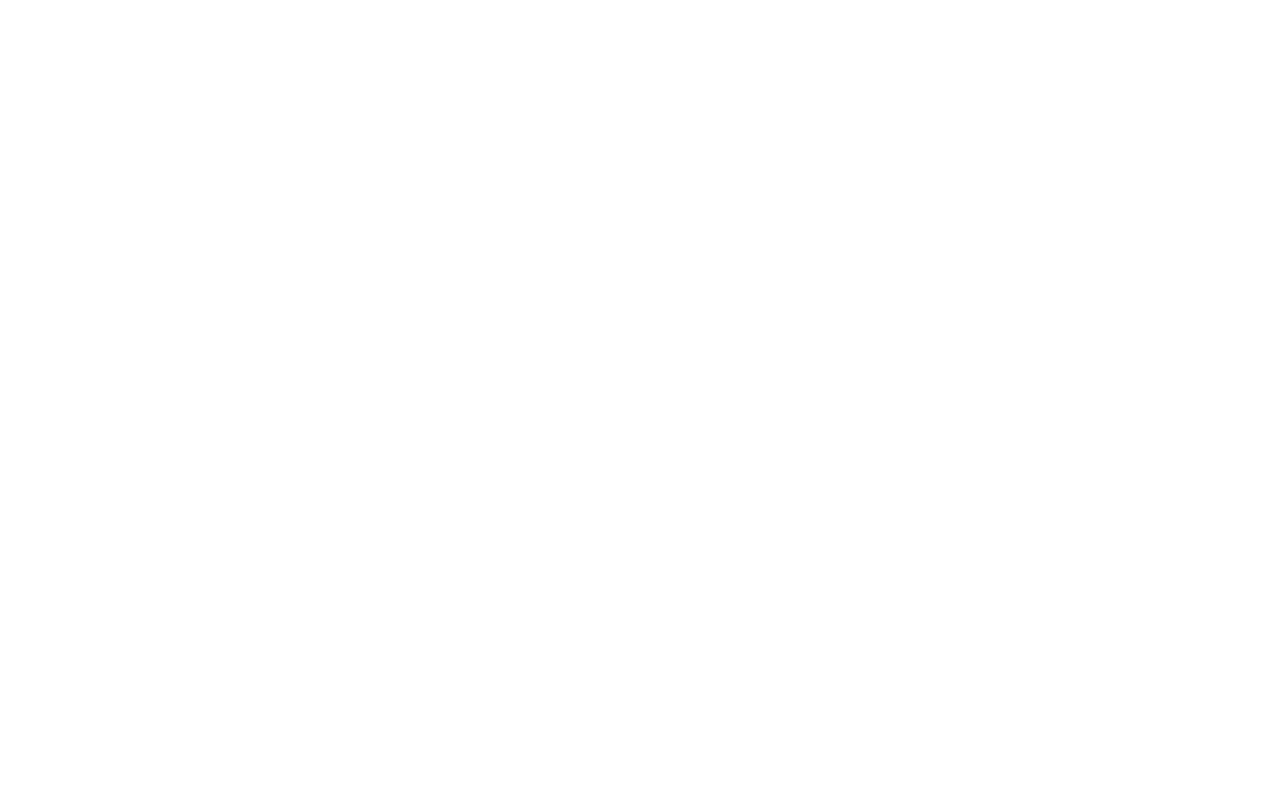
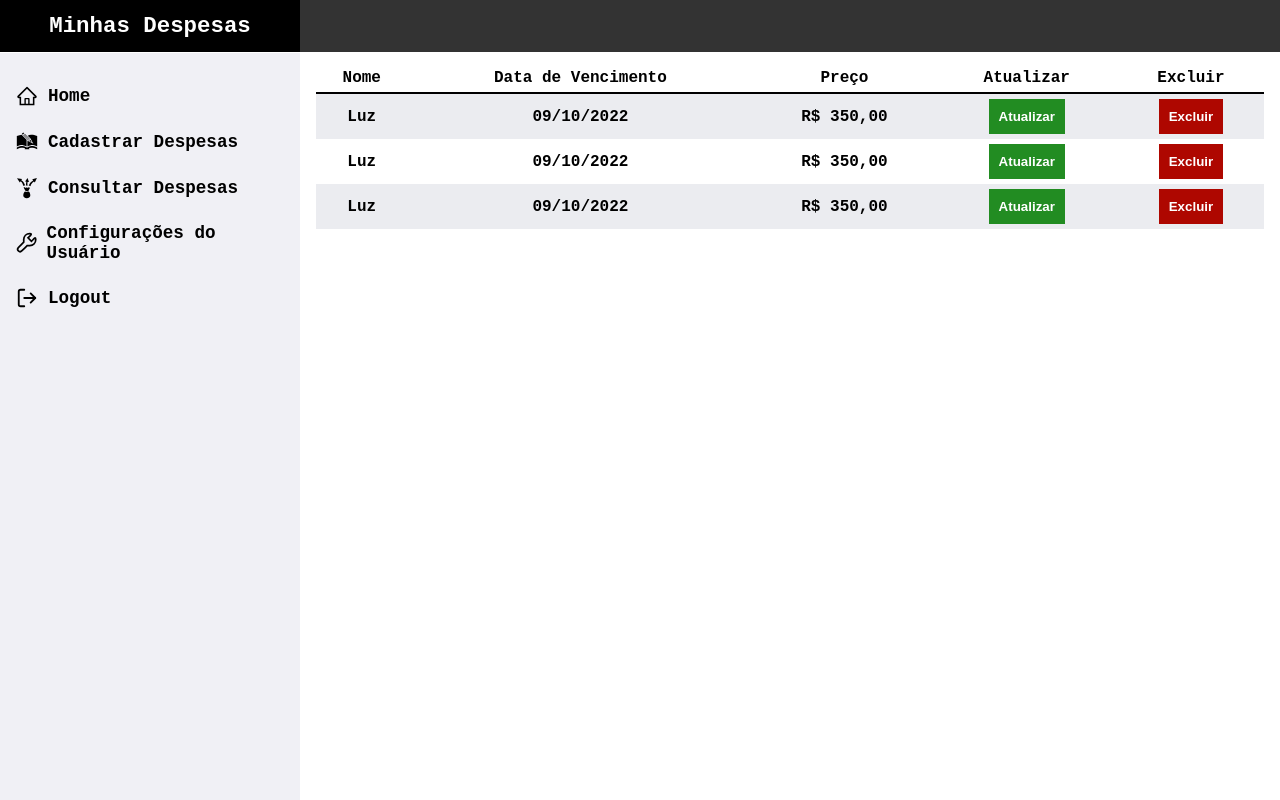
Before and after one commit to IAmUserUndefined/minhas-despesas-front-end, a React (Create React App) app: page /expenses in a window 1280 px wide. Before the commit this address had no page. Built offline with nearby package versions, Linux system fonts and the light colour scheme.

Commit message:
criar página de despesas

```diff
--- /dev/null
+++ b/src/pages/Expenses/index.jsx
@@ -0,0 +1,56 @@
+import React from 'react';
+
+import Header from "../../components/Header";
+import Aside from "../../components/Aside";
+import ContainerMain from "../../components/ContainerMain";
+
+import { Table, UpdateButton, DeleteButton } from "./styles";
+
+const Expenses = () => {
+    return (
+        <>
+            <Header />
+            <Aside />
+            <ContainerMain>
+                <Table>
+                    <thead>
+                        <tr>
+                            <th>Nome</th>
+                            <th>Data de Vencimento</th>
+                            <th>Preço</th>
+                            <th>Atualizar</th>
+                            <th>Excluir</th>
+                        </tr>
+                    </thead>
+                    <tbody>
+                        <tr>
+                            <td>Luz</td>
+                            <td>09/10/2022</td>
+                            <td>R$ 350,00</td>
+                            <td><UpdateButton>Atualizar</UpdateButton></td>
+                            <td><DeleteButton>Excluir</DeleteButton></td>
+                        </tr>
+
+                        <tr>
+                            <td>Luz</td>
+                            <td>09/10/2022</td>
+                            <td>R$ 350,00</td>
+                            <td><UpdateButton>Atualizar</UpdateButton></td>
+                            <td><DeleteButton>Excluir</DeleteButton></td>
+                        </tr>
+
+                        <tr>
+                            <td>Luz</td>
+                            <td>09/10/2022</td>
+                            <td>R$ 350,00</td>
+                            <td><UpdateButton>Atualizar</UpdateButton></td>
+                            <td><DeleteButton>Excluir</DeleteButton></td>
+                        </tr>
+                    </tbody>
+                </Table>
+            </ContainerMain>
+        </>
+     );
+}
+
+export default Expenses;
--- /dev/null
+++ b/src/pages/Expenses/styles.js
@@ -0,0 +1,56 @@
+import styled from "styled-components";
+
+export const Table = styled.table`
+    border-collapse: collapse;
+    padding: 1rem;
+
+    > thead tr th, tbody tr td {
+        text-align: center;
+        font-weight: bold;
+        padding: 5px;
+
+        @media (max-width: 576px) {
+            font-size: .7rem;
+        }
+    }
+
+    > thead tr th {
+        border-bottom: 2px solid #000;
+    }
+
+    > tbody tr:nth-child(even) {
+        background-color: #fff;
+    }
+
+    > tbody tr:nth-child(odd) {
+        background-color: #ebecf0;
+    }
+`;
+
+export const UpdateButton = styled.button`
+    cursor: pointer;
+    padding: 10px;
+    border: none;
+    background-color: #228c22;
+    color: #fff;
+    font-weight: bold;
+
+    @media (max-width: 576px) {
+        font-size: .6rem;
+        padding: 7px;
+    }
+`;
+
+export const DeleteButton = styled.button`
+    cursor: pointer;
+    padding: 10px;
+    border: none;
+    background-color: #ae0700;
+    color: #fff;
+    font-weight: bold;
+
+    @media (max-width: 576px) {
+        font-size: .6rem;
+        padding: 7px;
+    }
+`;
--- a/src/routes.js
+++ b/src/routes.js
@@ -8,6 +8,7 @@
 import VerifyEmailUpdate from "./pages/VerifyEmailUpdate";
 import ConfigUser from "./pages/ConfigUser";
 import RegisterExpense from "./pages/RegisterExpense";
+import Expenses from "./pages/Expenses";
 
 export const AppRoutes = () => {
     return(
@@ -20,6 +21,7 @@
                 <Route path="/recover-password" element={<RecoverPassword />} exact />
                 <Route path="/update-email" element={<VerifyEmailUpdate />} exact />
                 <Route path="/register-expenses" element={<RegisterExpense />} exact />
+                <Route path="/expenses" element={<Expenses />} exact />
                 <Route path="/config-user" element={<ConfigUser />} exact />
             </Routes>
         </>
```
